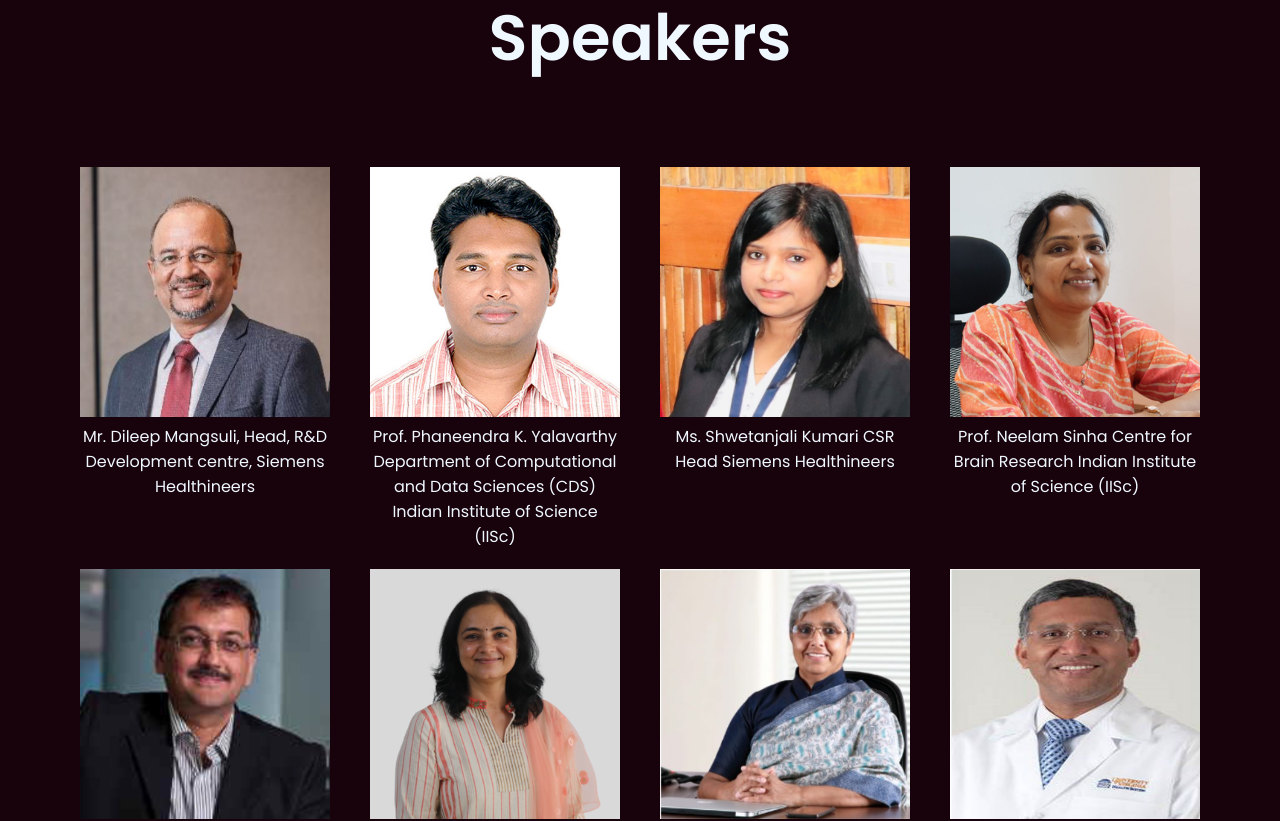
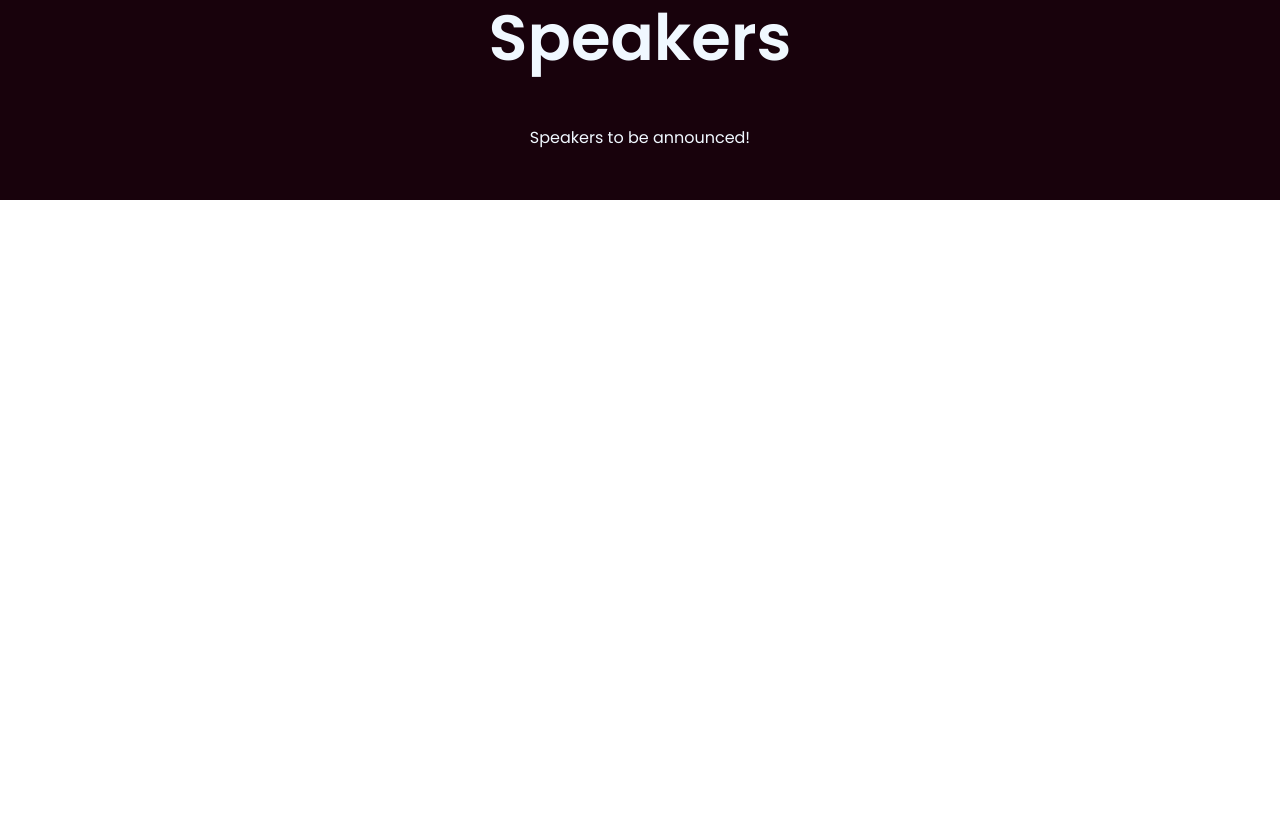
Before and after one commit to crocs-in-socks/IIScite, a React (Create React App) app in the folder frontend/: page / in a window 1280 px wide. Shown: the part 2260-3081 px from the top of the page. After the commit the page ends 2460 px from the top, so only its background shows below. Built offline with nearby package versions, Linux system fonts and the light colour scheme.

Commit message:
Made the Speakers Component a Work In Progress

```diff
--- a/frontend/src/components/SpeakerComponent.js
+++ b/frontend/src/components/SpeakerComponent.js
@@ -20,7 +20,10 @@ export default function Speakers() {
                 <div className="speakercomponent-title">
                     Speakers
                 </div>
-                <div className="speakercomponent-row">
+                <div>
+                    Speakers to be announced!
+                </div>
+                {/* <div className="speakercomponent-row">
                     <Speaker image={DM} name={"Mr. Dileep Mangsuli, Head, R&D Development centre, Siemens Healthineers"}/>
                     <Speaker image={PKY} name={"Prof. Phaneendra K. Yalavarthy Department of Computational and Data Sciences (CDS) Indian Institute of Science (IISc)"}/>
                     <Speaker image={SK} name={"Ms. Shwetanjali Kumari CSR Head Siemens Healthineers"}/>
@@ -35,7 +38,7 @@ export default function Speakers() {
                 <div className="speakercomponent-row">
                     <Speaker image={GVSS} name={"Prof. G.V. Shiva Shankar Professor of Mechano-Genomics, ETH Zurich & Head, Laboratory of Nanoscale Biology Paul Scherrer Institute, Switzerland"}/>
                     <Speaker image={CU} name={"Prof. Caroline Uhler Professor of Computer Science at MIT, Boston USA Director of EWSC Center at the Broad Institute"}/>
-                </div>
+                </div> */}
             </div>
         </>
     )
```
